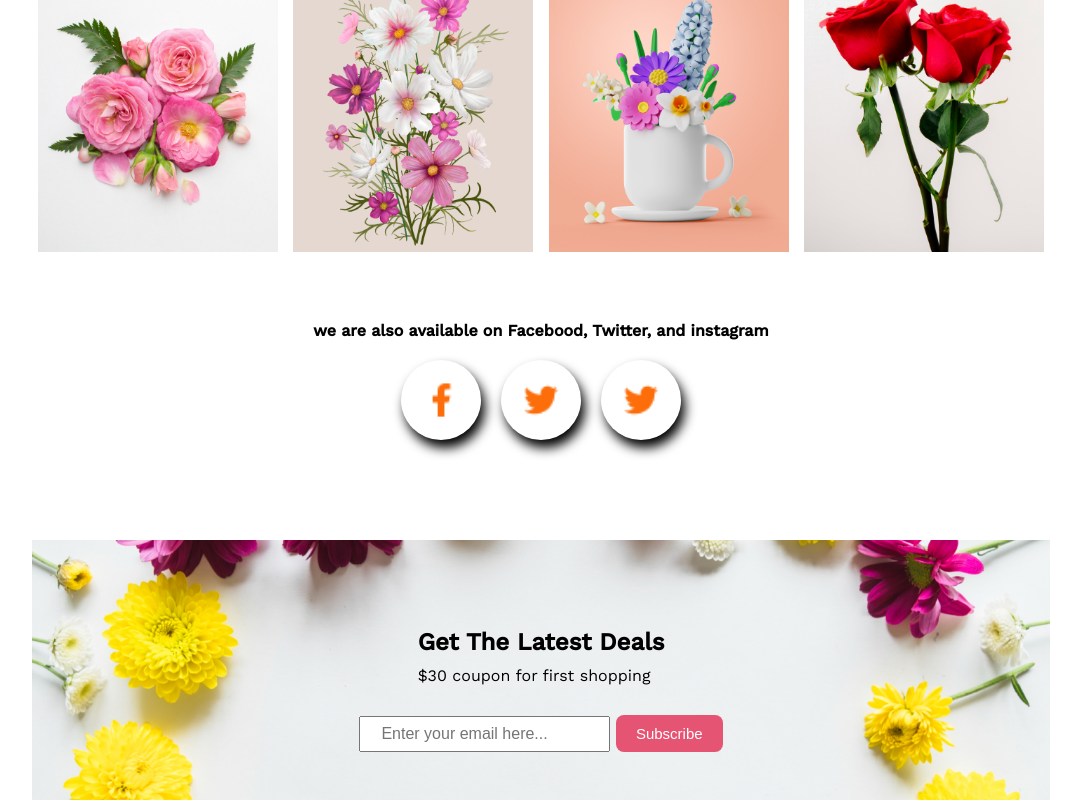
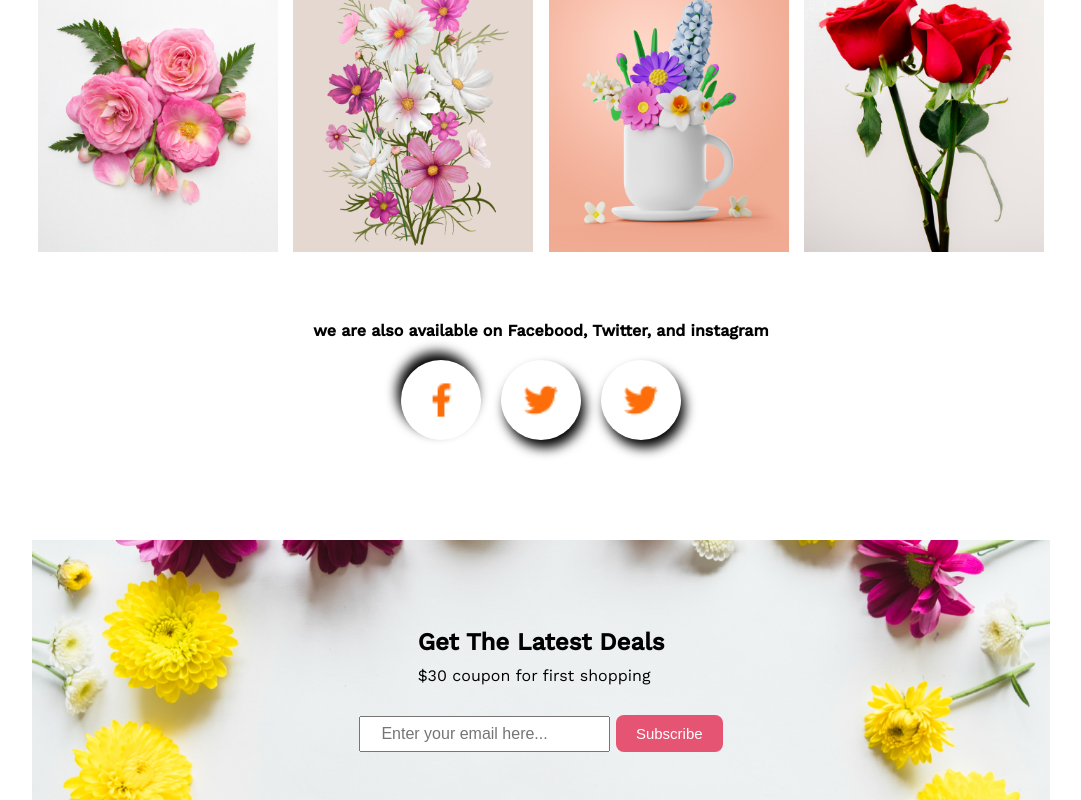
Before and after one commit to azmul-hoque-wb2/assign-one, a plain HTML site: page index.html in a window 1280 px wide. In both pictures the pointer is over the picture 540 px from the left and 2535 px from the top of the page. Shown: the part 2135-2935 px from the top of the page, without its empty margins (99-1180 px from the left). Drawn offline with nearby package versions, Linux system fonts and the light colour scheme.

Commit message:
hove style on social media icon has been added

```diff
--- a/style/index.css
+++ b/style/index.css
@@ -178,7 +178,8 @@ body {
     width: 250px;
     height: 300px;
     padding: 5px;
-}.other-social-media-pictures img{
+}
+.other-social-media-pictures img{
     /* border: 2px solid red; */
     width: 80px;
     height: 80px;
@@ -186,7 +187,9 @@ body {
     box-shadow: 4px 8px 12px black;
     padding: 20px;
 }
-
+.other-social-media-pictures img:hover{
+    box-shadow: -4px -8px 12px black;
+}
 .other-social-media-pictures{
     display: flex;
     justify-content: space-around;
@@ -207,8 +210,6 @@ body {
     align-items: center;
     gap: 30px;
     margin: 100px 0;
-
-
 }
 
 .deals-section-top h1 {
```
